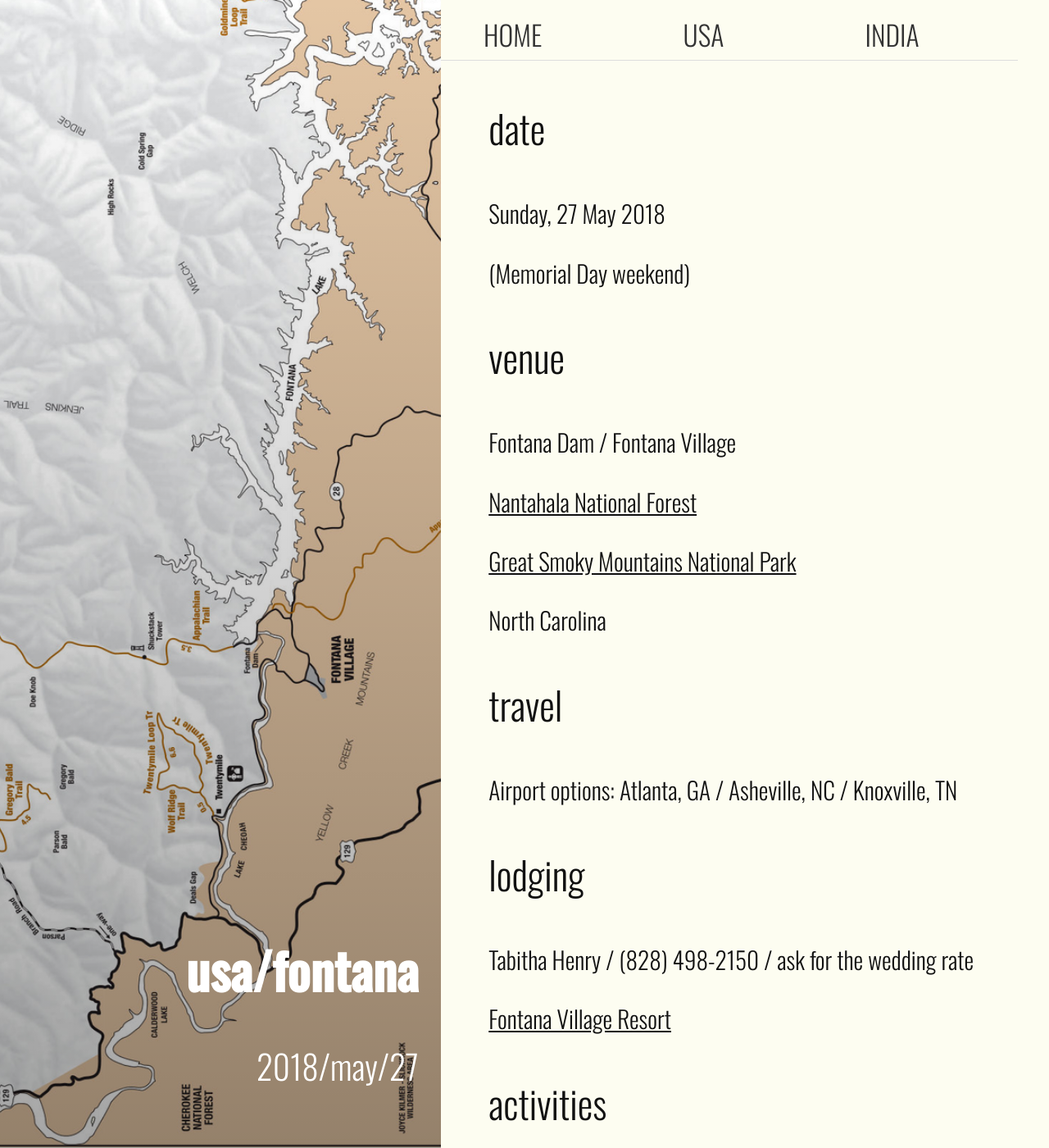
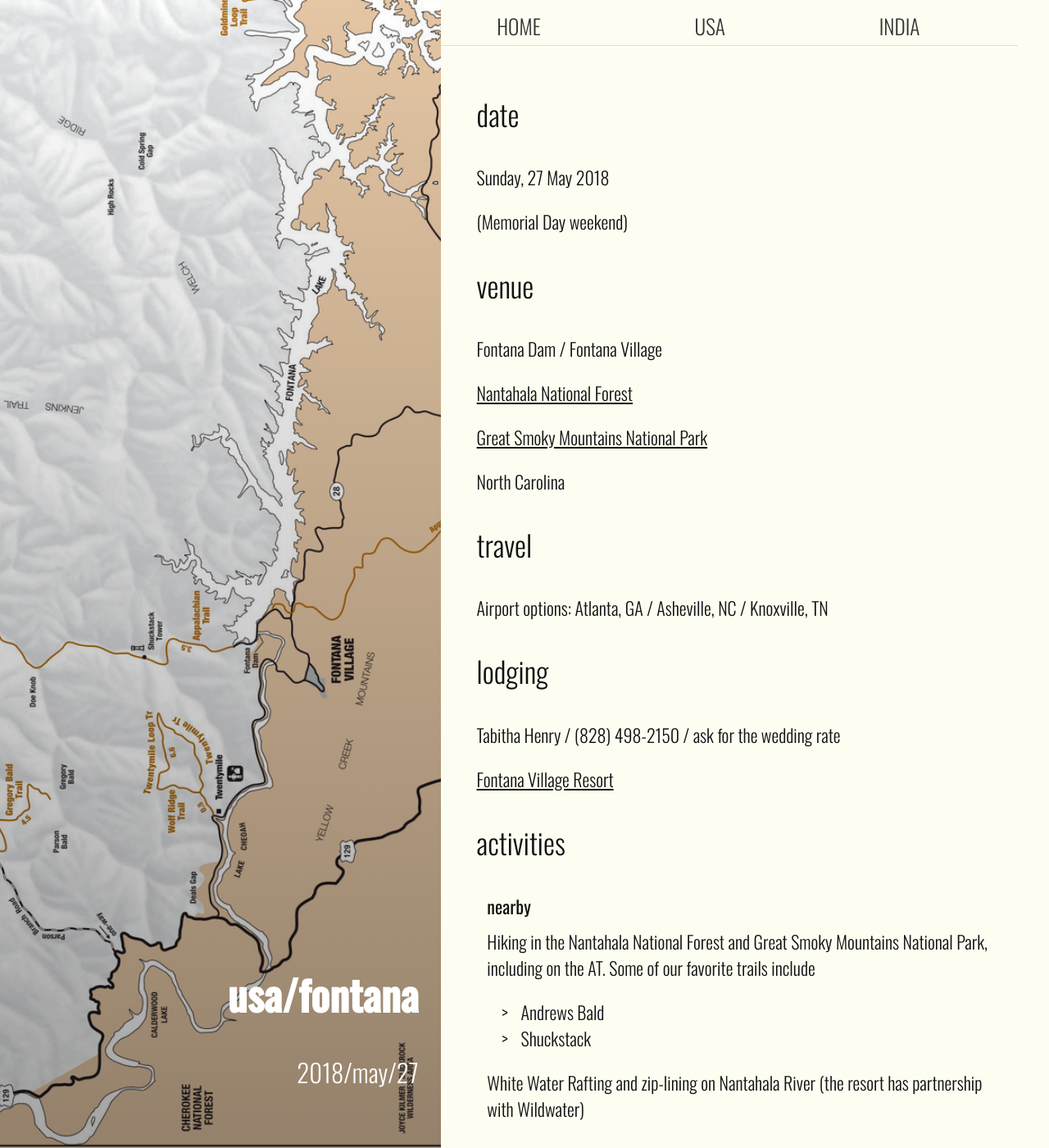
Before and after one commit to french-cherian/french-cherian.github.io, a Jekyll site: the page built from 2-usa.md, in a window 1280 px wide and 1400 px high. Shown: the whole window at 82% size. Built offline with Jekyll 4.4.1, drawn with Linux system fonts in a browser that asks for light colours.

Commit message:
start again.

```diff
--- a/assets/_sass/_media-queries.scss
+++ b/assets/_sass/_media-queries.scss
@@ -2,8 +2,104 @@
 * Media Queries
 * ========================================================================== */
 
+@media screen and (min-width: $md-break-point) {
+  body { font-size: 22px; }
+  h1 { font-size: 2em; }
+  h2 { font-size: 1.8em; }
+  h3 { font-size: 1.6em; }
+  h4 { font-size: 1.3em; }
+  h5 { font-size: 1em; }
+  h6 { font-size: .8em; }
+
+  main { padding-top: 0; }
+
+  #menu-checkbox:checked + .nav-main {
+    -webkit-flex-flow: row nowrap;
+    -ms-flex-flow: row nowrap;
+    flex-flow: row nowrap;
+    height: 40px;
+  }
+
+  .nav-main {
+    text-align: center;
+  }
+
+  .nav-main .blog-logo {
+    -webkit-order: 0;
+    -ms-flex-order: 0;
+    order: 0;
+    width: auto;
+  }
+
+  .nav-main a:not(.blog-logo) {
+    display: block;
+  }
+
+  .sidebar { display: block; }
+
+  .alingleft, .alignright, .aligncenter {
+    display: inline-block;
+  }
+
+  .alignleft {
+    float: left;
+    margin: .5em 1em .25em 0;
+  }
+
+  .alignright {
+    float: right;
+    margin: .5em 1em .25em 0;
+  }
+
+  .aligncenter { margin: 1em auto; }
+
+  .elements-wrapper {
+    -webkit-flex-flow: row wrap;
+    -ms-flex-flow: row wrap;
+    flex-flow: row wrap;
+
+    .element-container {
+      width: 33%;
+    }
+
+  }
+
+  .date { display: block;}
+
+  .work {
+    display: flex;
+    flex-flow: row wrap;
+    &-item {
+      width: 50%;
+      min-height: 300px;
+
+      &:nth-child(odd) {
+        border-right: 1px solid #ddd;
+      }
+
+      &:first-child { border-top-width: 0; }
+      &:nth-child(2) { border-top-width: 0; }
+    }
+
+    &-item-small {
+      width: 33%;
+      min-height: 200px;
+      border: 1px solid #ddd;
+    }
+  }
+}
+
+
+
+@media screen and (max-width: $break-point) {
+  .nav-main a {
+    font-size: 16px;
+  }
+}
+
+
+
 @media screen and (min-width: $break-point) {
-
   table {
     display: table;
     min-width: 100%;
@@ -76,163 +172,3 @@
     padding: 2em;
   }
 }
-
-@media screen and (max-width: $break-point) {
-
-    .nav-main a {
-	font-size: 16pt;
-    }
-
-    .collage {
-	width: 100vw;
-	overflow: none;
-    }
-
-    .nav-main {
-	text-align: center;
-    }
-
-    .heading {
-	font-size: 2.1em;
-    }
-    .nav-main .blog-logo {
-	-webkit-order: 0;
-	-ms-flex-order: 0;
-	order: 0;
-	width: auto;
-    }
-
-    .nav-main a:not(.blog-logo) {
-	display: block;
-    }
-
-
-    .alignleft, .alignright, .aligncenter {
-	display: inline-block;
-    }
-
-    .alignleft {
-	float: left;
-	margin: .5em 1em .25em 0;
-    }
-
-    .alignright {
-	float: right;
-	margin: .5em 1em .25em 0;
-    }
-
-    .aligncenter { margin: 1em auto; }
-
-}
-
-@media screen and (min-width: $sm-break-point) {
-
-    body { font-size: 16pt; }
-    h1 { font-size: 2em; }
-    h2 { font-size: 1.8em; }
-    h3 { font-size: 1.6em; }
-    h4 { font-size: 1.3em; }
-    h5 { font-size: 1em; }
-    h6 { font-size: .8em; }
-    .heading { font-size: 1.8em; }
-}
-
-@media screen and (max-width: $sm-break-point) {
-    main.content-wrapper { padding-top: 3em; }
-}
-
-@media screen and (min-width: $sm-break-point) and (max-width: $md-break-point) {
-    .sidebar, .cover {
-	display: block;
-	height: 85vh;
-    }
-
-    main.content-wrapper { padding-top: 0.5em;}
-}
-
-@media screen and (min-width: $md-break-point) {
-
-    body { font-size: 22pt; }
-    h1 { font-size: 2em; }
-    h2 { font-size: 1.8em; }
-    h3 { font-size: 1.6em; }
-    h4 { font-size: 1.3em; }
-    h5 { font-size: 1em; }
-    h6 { font-size: .8em; }
-    .heading { font-size: 2.1em; }
-    main { padding-top: 0; }
-
-    #menu-checkbox:checked + .nav-main {
-	-webkit-flex-flow: row nowrap;
-	-ms-flex-flow: row nowrap;
-	flex-flow: row nowrap;
-	height: 40px;
-    }
-
-    .elements-wrapper {
-	-webkit-flex-flow: row wrap;
-	-ms-flex-flow: row wrap;
-	flex-flow: row wrap;
-
-	.element-container {
-	    width: 33%;
-	}
-
-    }
-
-    .nav-main {
-	text-align: center;
-    }
-
-    .nav-main .blog-logo {
-	-webkit-order: 0;
-	-ms-flex-order: 0;
-	order: 0;
-	width: auto;
-    }
-
-    .nav-main a:not(.blog-logo) {
-	display: block;
-    }
-
-
-    .alingleft, .alignright, .aligncenter {
-	display: inline-block;
-    }
-
-    .alignleft {
-	float: left;
-	margin: .5em 1em .25em 0;
-    }
-
-    .alignright {
-	float: right;
-	margin: .5em 1em .25em 0;
-    }
-
-    .aligncenter { margin: 1em auto; }
-
-    .date { display: block;}
-
-    .work {
-	display: flex;
-	flex-flow: row wrap;
-	&-item {
-	    width: 50%;
-	    min-height: 300px;
-
-	    &:nth-child(odd) {
-		border-right: 1px solid #ddd;
-	    }
-
-	    &:first-child { border-top-width: 0; }
-	    &:nth-child(2) { border-top-width: 0; }
-	}
-
-	&-item-small {
-	    width: 33%;
-	    min-height: 200px;
-	    border: 1px solid #ddd;
-	}
-    }
-}
```
Lines whose indentation alone changed are shown as unchanged.
